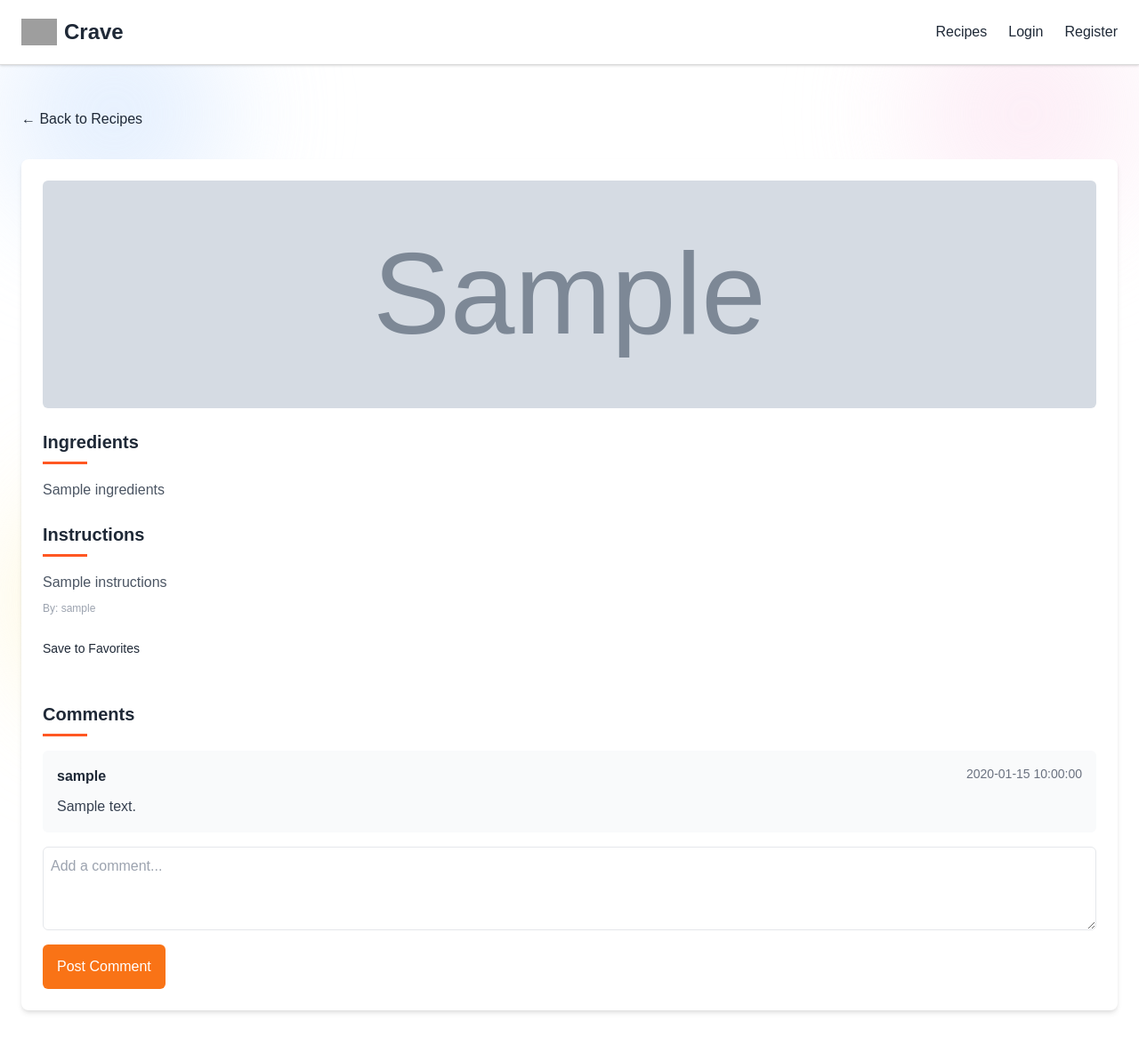
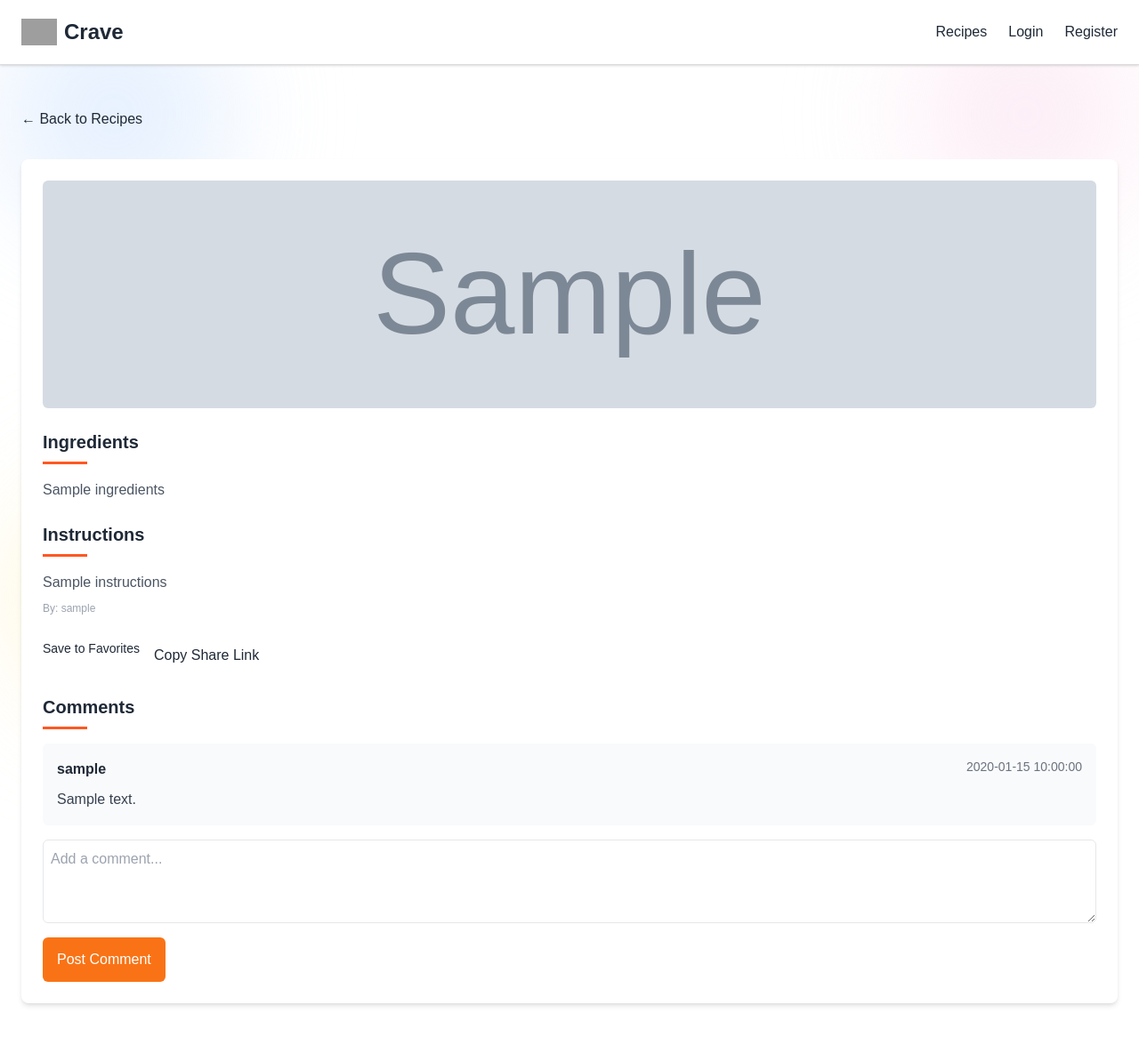
Before and after one commit to TheAshMonarch/Crave, a Flask app: template templates/recipe_detail.html in a window 1280 px wide. Shown: the whole page at 89% size. After the commit the page ends 1131 px from the top, so only its background shows below. Run offline with Flask 3, Linux system fonts and the light colour scheme; the template is opened without the code that fills it: most values are stand-ins (such as "Sample title", 1, 10 or a date in 2020); grey boxes marked "Sample" are stand-in pictures; some libraries are stand-ins or nearby versions; grey boxes are pictures that could not be loaded.

Commit message:
single button fix

```diff
--- a/templates/recipe_detail.html
+++ b/templates/recipe_detail.html
@@ -38,7 +38,7 @@
         {% if recipe.id in user_favorites_ids %}Remove Favorite{% else %}Save to Favorites{% endif %}
       </button>
     </form>
-    <button onclick="copyShareLink('{{ url_for('recipe_detail', recipe_id=recipe.id, _external=True) }}')" class="bg-orange-500 text-white p-2 rounded-md hover:bg-orange-600">
+    <button onclick="copyShareLink('{{ url_for('recipe_detail', recipe_id=recipe.id, _external=True) }}')" class="favorite-btn mt-2">
       Copy Share Link
     </button>
   </div>
```
